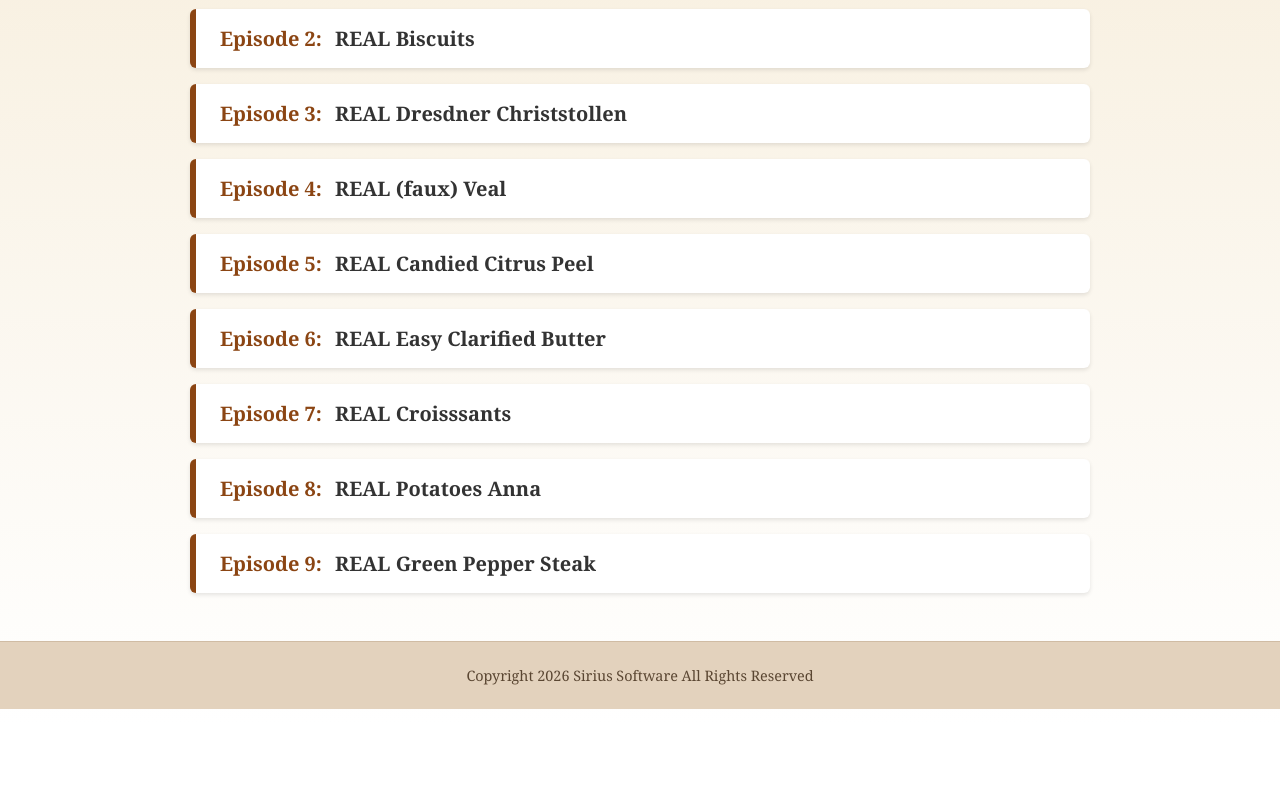
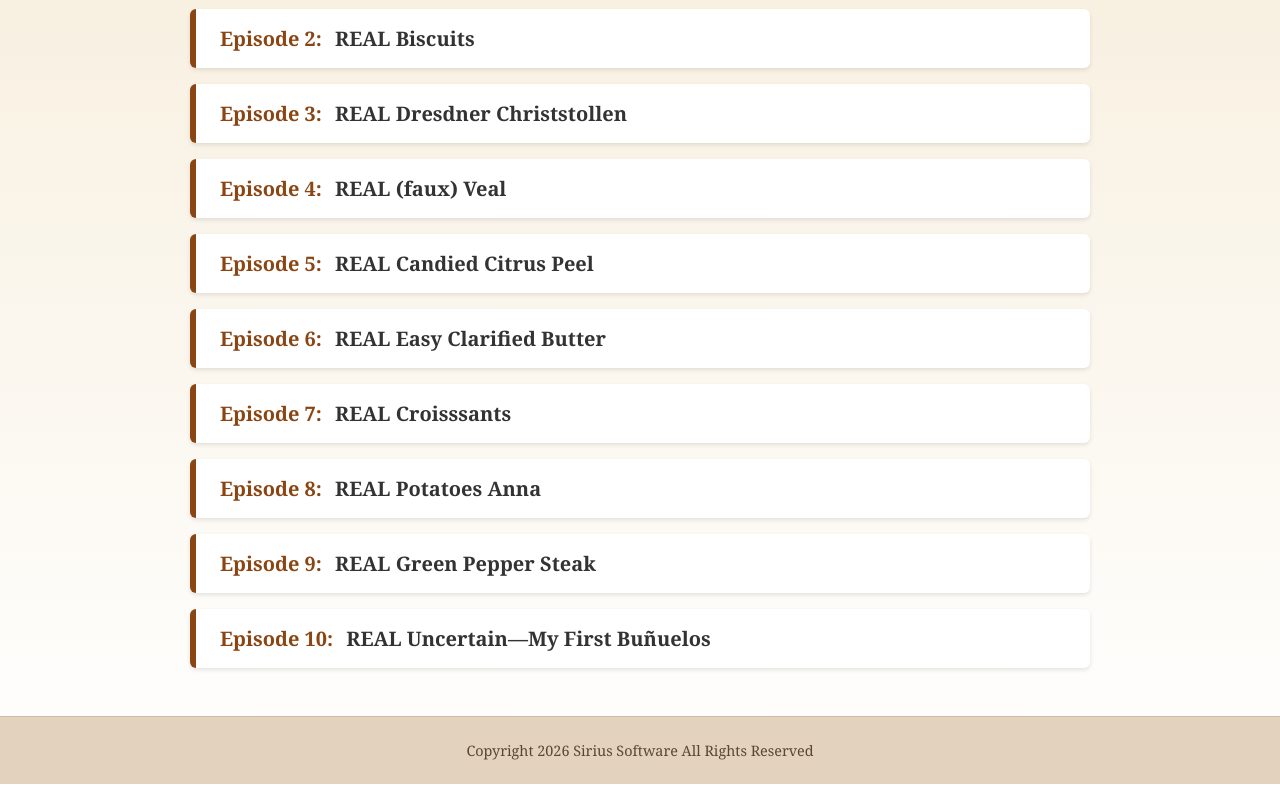
Before and after one commit to AaronAScott/SiriusSoftware, a plain HTML site: page CookingRealFood/index.html in a window 1280 px wide. Shown: the part 475-1275 px from the top of the page. Before the commit the page ends 1200 px from the top, so only its background shows below. Drawn offline with Linux system fonts and the light colour scheme.

Commit message:
Add files via upload

```diff
--- a/CookingRealFood/index.html
+++ b/CookingRealFood/index.html
@@ -186,7 +186,7 @@
             </a>
         </li>
 
-         <li>
+<li>
               <a class="episode-link" href="recipes.html?id=336&returnTo=episode">
                 <span class="episode-title">
                     <span class="episode-number">Episode 9:</span>
@@ -195,6 +195,14 @@
             </a>
         </li>
 
+         <li>
+              <a class="episode-link" href="recipes.html?id=42904&returnTo=episode">
+                <span class="episode-title">
+                    <span class="episode-number">Episode 10:</span>
+                    REAL Uncertain—My First Buñuelos
+                </span>
+            </a>
+        </li>
 
   </ul>
 </main>
```
